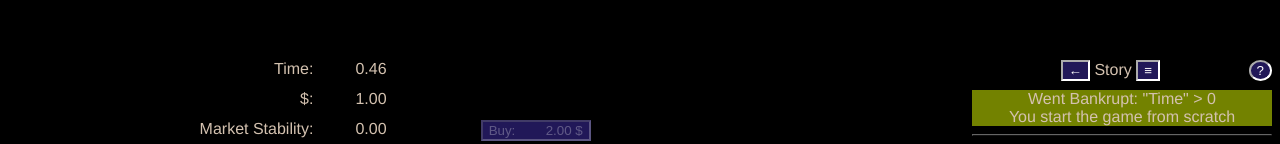
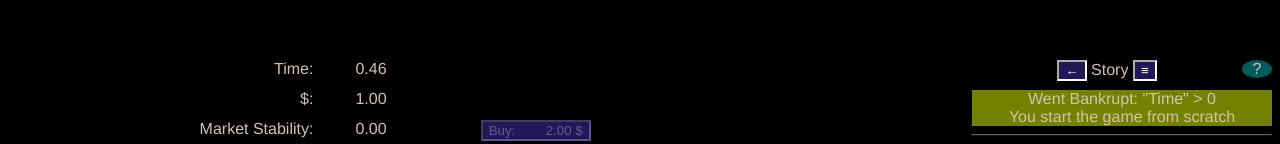
Before and after one commit to typeholes/mathole, a Vue app: page / in a window 1280 px wide. Shown: the top 144 px of the page. Built offline with nearby package versions, Linux system fonts and the light colour scheme.

Commit message:
help button works on mobile now

```diff
--- a/src/components/Mathole.vue
+++ b/src/components/Mathole.vue
@@ -120,7 +120,8 @@
         {{ Globals.sidebarMode }}
         <button @click="setMode('Sidebars')"> &#8801</button>
 
-        <button @mouseenter="showHelp()" @mouseleave="gotoPriorMode()" style="border-radius: 100%; float: right;"> ? </button>
+        <!-- <div @mouseenter="showHelp()" @mouseleave="gotoPriorMode()" class="helpicon" @touchstart="showHelp()"  @touchend="gotoPriorMode()"  @touchcancel="gotoPriorMode()"  @click=";"> ? </div> -->
+        <div @pointerenter="showHelp()" @pointerleave="gotoPriorMode()" class="helpicon"> ? </div>
  <!--         Click Action <ToggleButton labelOn="Select" labelOff="Graph" valueOn="select" valueOff="graph" v-model:value="clickAction"></ToggleButton> -->
       </div>
     <div class="sidebar">
@@ -169,4 +170,13 @@
 
 }
 
+.helpicon {
+  border-radius: 100%;
+  float: right;
+  border-width: 2px;
+  background-color: rgb(255, 164, 164);
+  touch-action: none;
+  width: 10%
+}
+
 </style>
```
